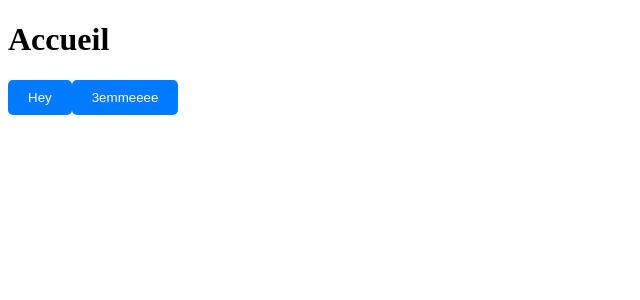
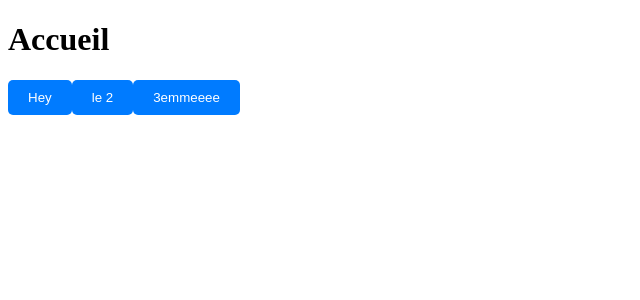
Before and after one commit to fryxeel/holosphere, a React (Vite) app: page / in a window 1280 px wide. Shown: the top 300 px of the page, without its empty margins (0-640 px from the left). Built offline with nearby package versions, Linux system fonts and the light colour scheme.

Commit message:
test2 toMerge

```diff
--- a/src/pages/Home.jsx
+++ b/src/pages/Home.jsx
@@ -15,6 +15,7 @@ export default function Home() {
     <div>
       <h1>Accueil</h1>
       <Bouton>Hey</Bouton>
+      <Bouton>le 2</Bouton>
       <Bouton>3emmeeee</Bouton>
     </div>
   )
```
